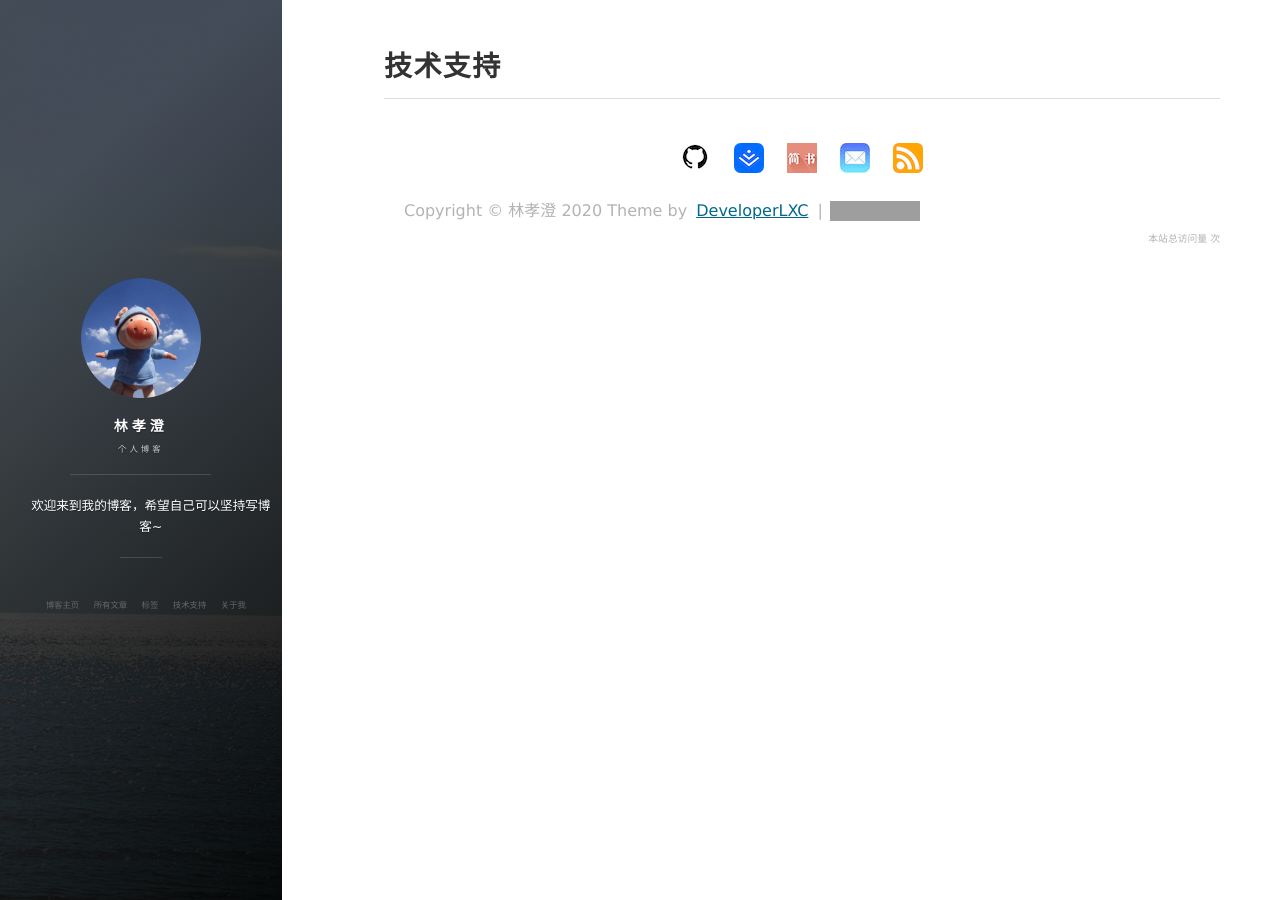
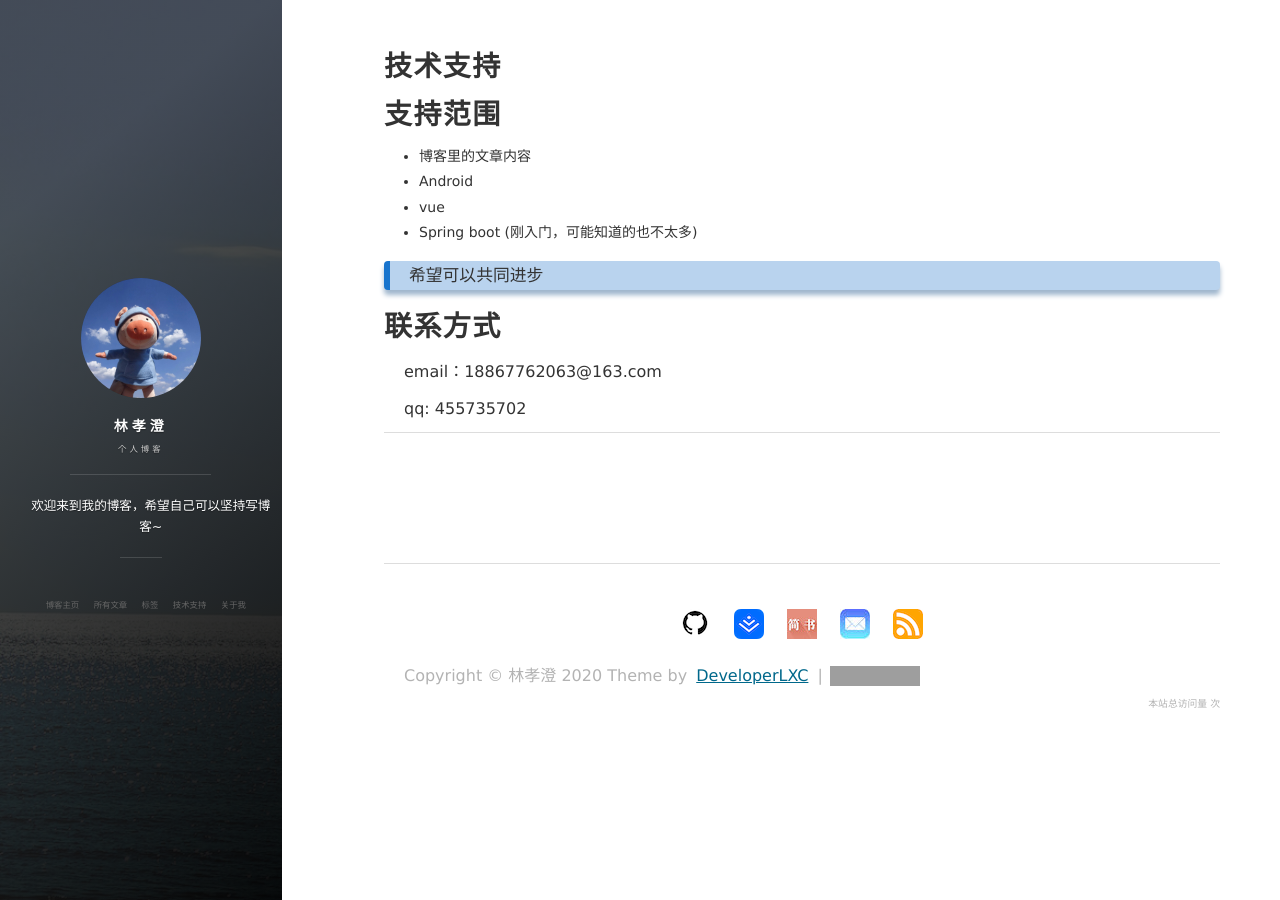
Before and after one commit to lxc455735702/lxc4557355702.github.io, a Jekyll site: the page built from support.md, in a window 1280 px wide. Built offline with Jekyll 4.4.1, drawn with Linux system fonts in a browser that asks for light colours; nearby versions of some CDN libraries; comment, search, counter and statistics services are not loaded; grey boxes are pictures that could not be loaded.

Commit message:
'readme修改'

```diff
--- a/support.md
+++ b/support.md
@@ -2,3 +2,23 @@
 layout: page
 title: 技术支持
 ---
+
+# 支持范围
+
+* 博客里的文章内容
+* Android
+* vue
+* Spring boot (刚入门，可能知道的也不太多)
+
+
+<h3> 希望可以共同进步 </h3>
+
+# 联系方式
+
+<p>
+email：18867762063@163.com
+<p>
+qq: 455735702
+<p>
+
+{% include comments.html %}
```
Also changed, not shown: _posts/2019-03-30-vue单页面多级目录实现.md (+0 -1 lines), README.md.
